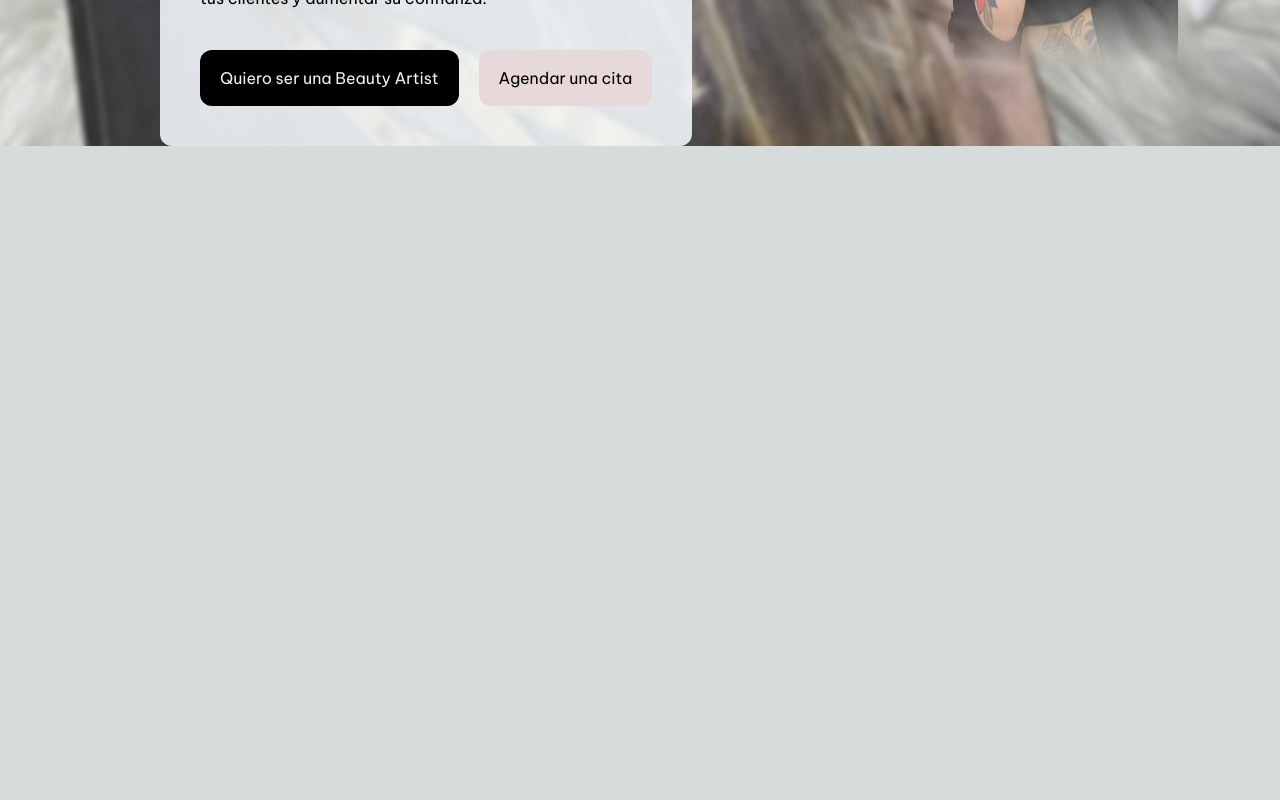
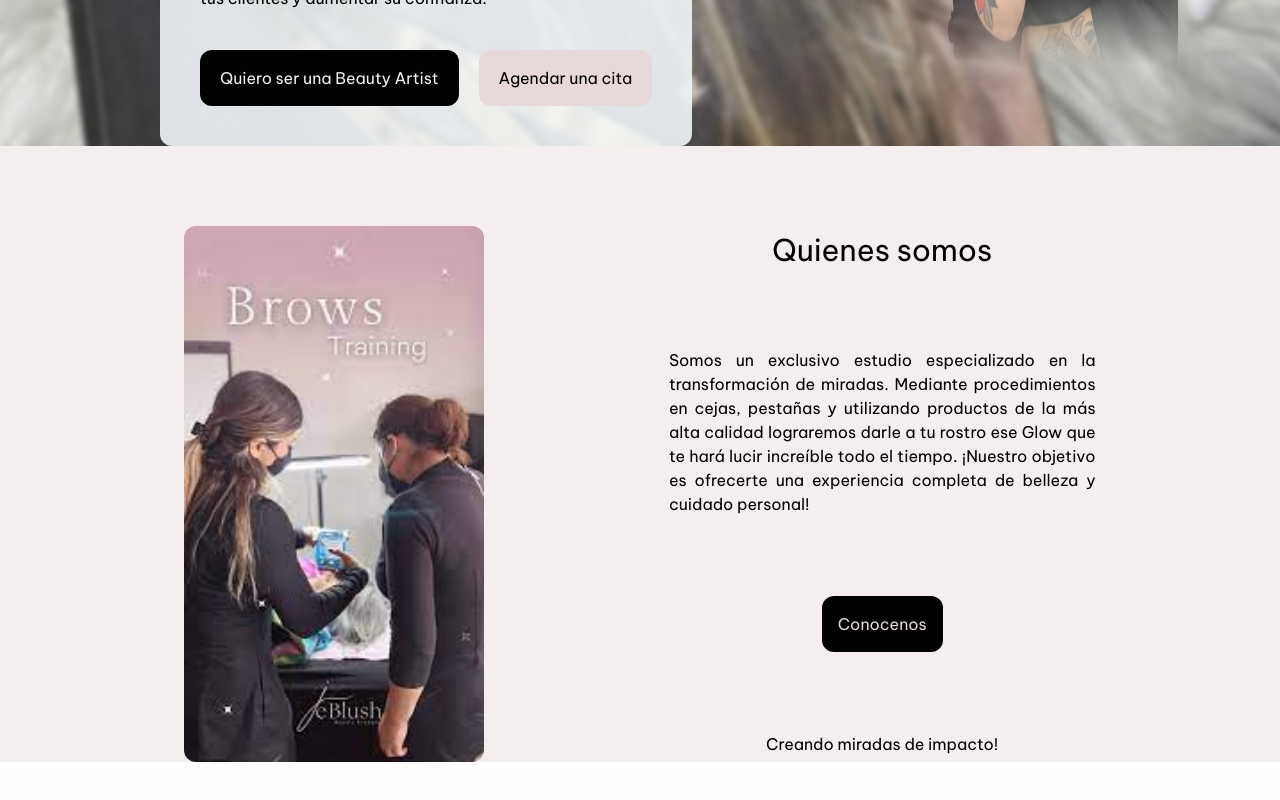
Before and after one commit to Andresfrla/agendissimo, a Next.js app: page / in a window 1280 px wide. Shown: the part 774-1574 px from the top of the page. Before the commit the page ends 920 px from the top, so only its background shows below. Built offline with nearby package versions, Linux system fonts and the light colour scheme.

Commit message:
ad some information an buttons

```diff
--- /dev/null
+++ b/app/_components/_AboutIntro/page.tsx
@@ -0,0 +1,32 @@
+import Image from 'next/image'
+import React from 'react'
+import BrowTraining from "../../../public/brows-training.jpg"
+import { Button } from '@chakra-ui/react'
+
+const AboutIntro = () => {
+  return (
+    <div className='text-[#010101] flex flex-row justify-evenly mt-20 mb-20'>
+        <div>
+            <Image
+                src={BrowTraining}
+                alt="Brows Training"
+                width={300}
+                height={300}
+                priority
+                className='rounded-xl'
+            />
+        </div>
+        <div className='flex flex-col text-center w-1/3 space-y-20 justify-center items-center'>
+            <h3 className='text-3xl'>Quienes somos</h3>
+            <p className='text-justify'>Somos un exclusivo estudio especializado en la transformación de miradas. Mediante procedimientos en cejas, pestañas y utilizando productos de la más alta calidad lograremos darle a tu rostro ese Glow que te hará lucir increíble todo el tiempo.
+            ¡Nuestro objetivo es ofrecerte una experiencia completa de belleza y cuidado personal!</p>
+            <Button className='bg-[#010101] text-[#e7d9d9] rounded-xl px-4 py-4'>
+                Conocenos
+            </Button>
+            <h2>Creando miradas de impacto!</h2>
+        </div>
+    </div>
+  )
+}
+
+export default AboutIntro
--- a/app/_components/_Hero/page.tsx
+++ b/app/_components/_Hero/page.tsx
@@ -5,7 +5,7 @@ import { Button } from "@chakra-ui/react"
 
 const Hero = () => {
   return (
-    <div className="pt-36 flex"
+    <div className="pt-36 flex md:flex-row sm:flex-col"
     style={{
         backgroundImage: `url(${bg.src})`,
         backgroundSize: "cover",
--- a/app/_components/_Navbar/page.tsx
+++ b/app/_components/_Navbar/page.tsx
@@ -6,7 +6,7 @@ import { AiOutlineForm, AiOutlineUser } from "react-icons/ai";
 
 const Navbar = () => {
   return (
-    <nav className='bg-[#010101] flex flex-row justify-between border-b border-[#e7d9d9] fixed w-full'>
+    <nav className='bg-[#010101] flex flex-row justify-between border-b border-[#e7d9d9] fixed w-full z-50'>
         <a href='/'>
             <Image
                 src={logo}
--- a/app/page.tsx
+++ b/app/page.tsx
@@ -1,11 +1,13 @@
+import AboutIntro from "./_components/_AboutIntro/page";
 import Hero from "./_components/_Hero/page";
 import Navbar from "./_components/_Navbar/page";
 
 export default function Home() {
   return (
-    <main className="bg-[#f4eeee] h-screen">
+    <main className="bg-[#f4eeee] h-full w-full">
       <Navbar/>
       <Hero />
+      <AboutIntro/>
     </main>
   );
 }
```
Also changed, not shown: public/brows-training.jpg (added).
